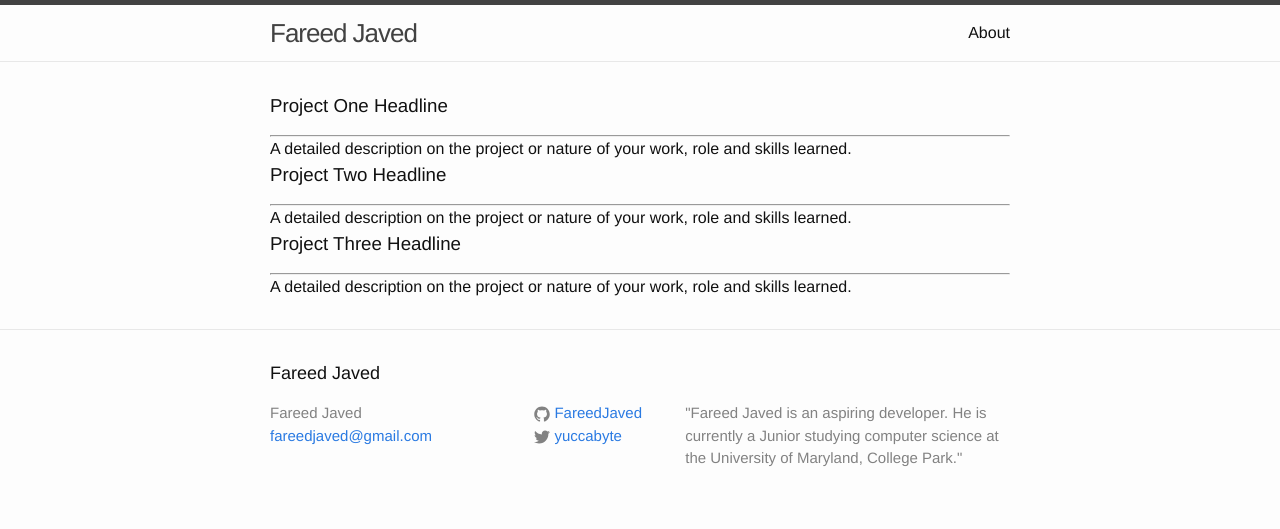
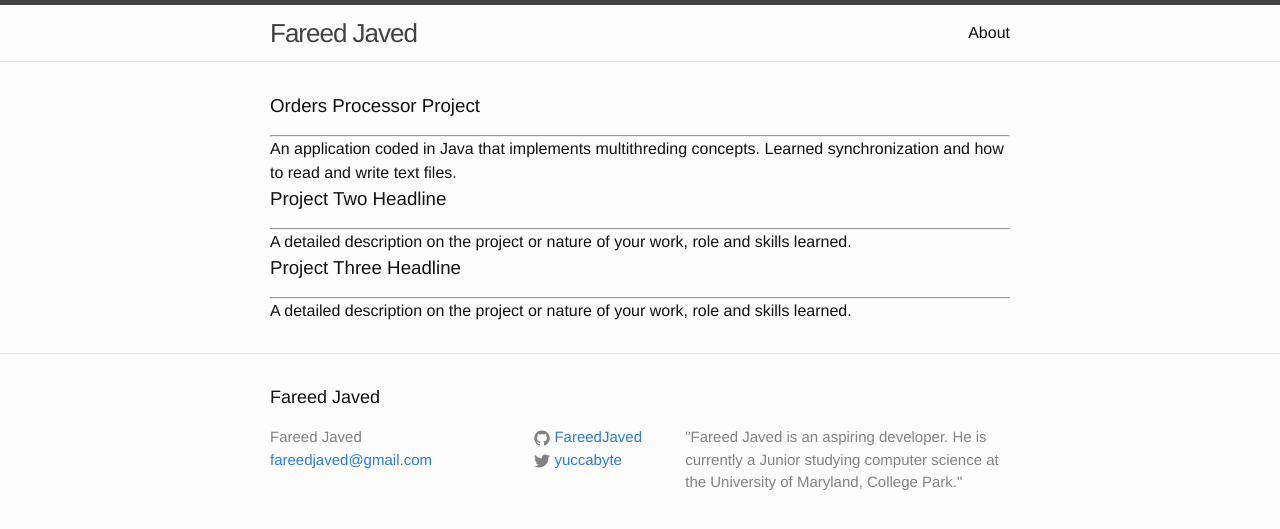
Before and after one commit to FareedJaved/FareedJaved.github.io, a Jekyll site: the page built from index.html, in a window 1280 px wide. Shown: the top 529 px of the page. Built offline with Jekyll 4.4.1, drawn with Linux system fonts in a browser that asks for light colours.

Commit message:
changes to the projects.html doc

```diff
--- a/_includes/projects.html
+++ b/_includes/projects.html
@@ -1,8 +1,8 @@
 <div class="row projects">
 	<div class="col-md-4 project-item">
-		<h3>Project One Headline</h3>
+		<h3>Orders Processor Project</h3>
                  <hr />
-                 <span>A detailed description on the project or nature of your work, role and skills learned.</span>
+                 <span>An application coded in Java that implements multithreding concepts. Learned synchronization and how to read and write text files.</span>
 	</div>
 	<div class="col-md-4 project-item">
 	    	<h3>Project Two Headline</h3>
```
